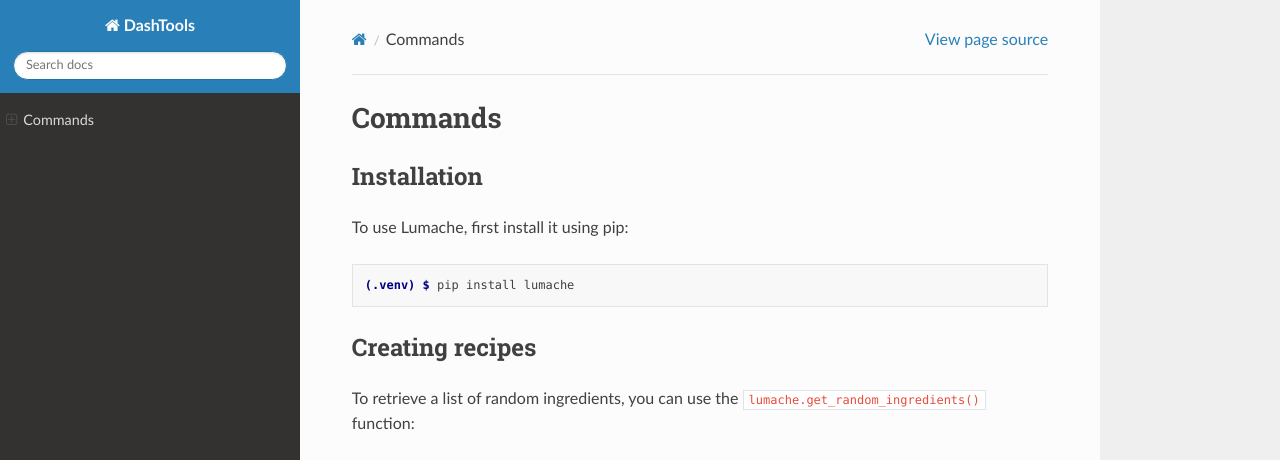
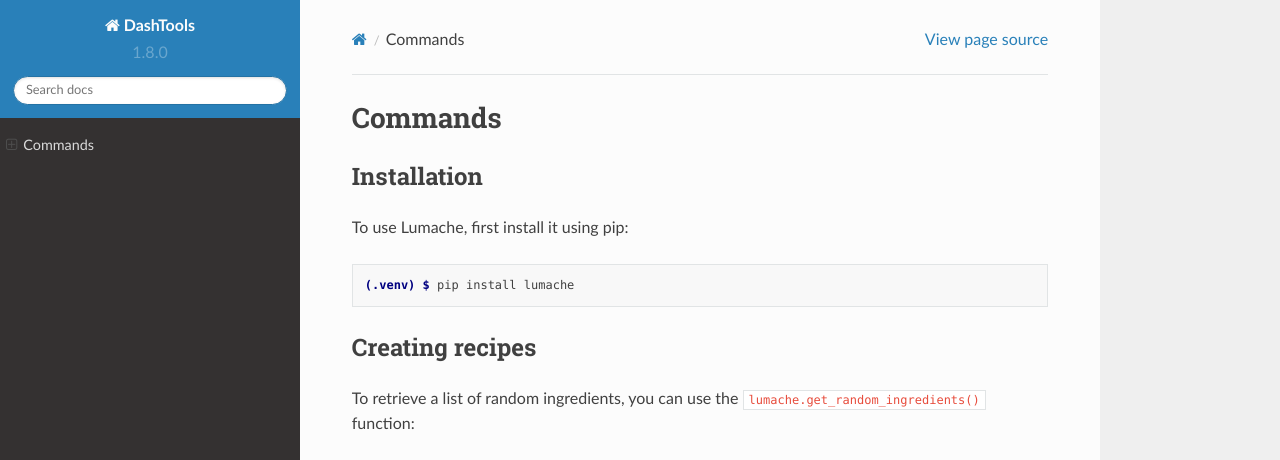
Before and after one commit to andrew-hossack/RTD_Template, a Sphinx documentation site: the page built from docs/source/commands.rst, in a window 1280 px wide and 1036 px high. Shown: the top 460 px of the window. Built offline with Sphinx 7.4.7 and the Read the Docs theme 2.0.0, drawn with Linux system fonts in a browser that asks for light colours; pages that are not in the unit, such as notebooks, are missing from menus; the version number could not be read and is left out; grey boxes are pictures that could not be loaded.

Commit message:
Fixed temp dashtools version

```diff
--- a/docs/source/conf.py
+++ b/docs/source/conf.py
@@ -1,6 +1,7 @@
 # Configuration file for the Sphinx documentation builder.
-from dashtools.version import __version__
+# from dashtools.version import __version__
 
+__version__ = '1.8.0'
 # -- Project information
 
 project = 'DashTools'
```
